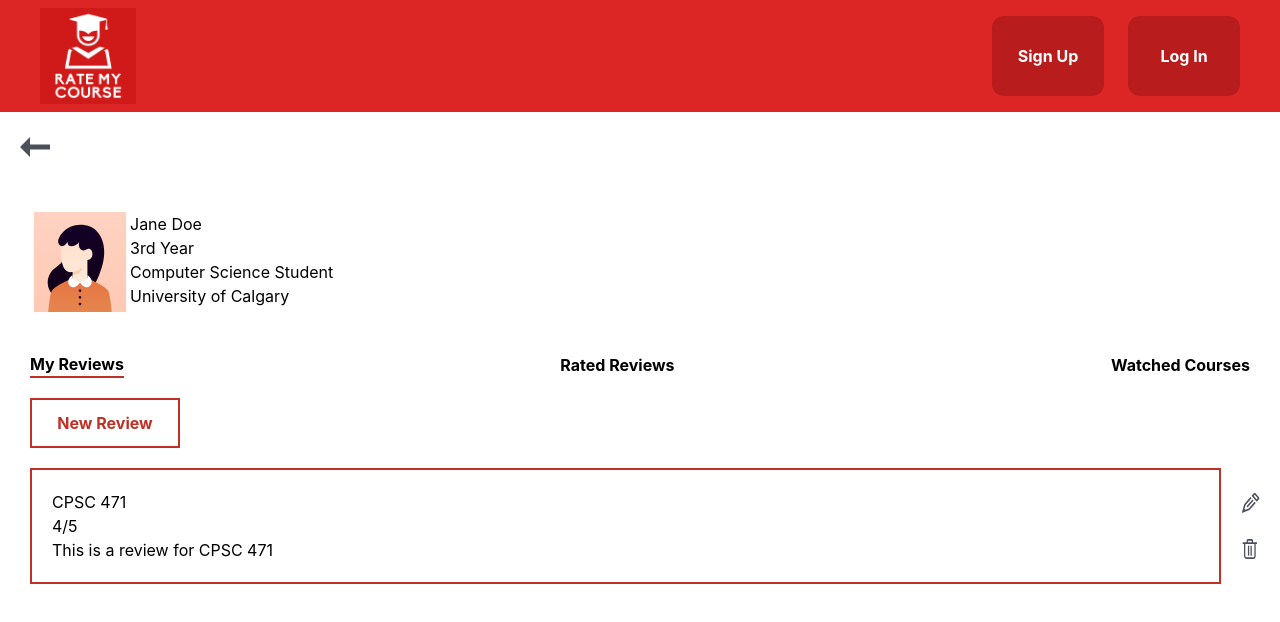
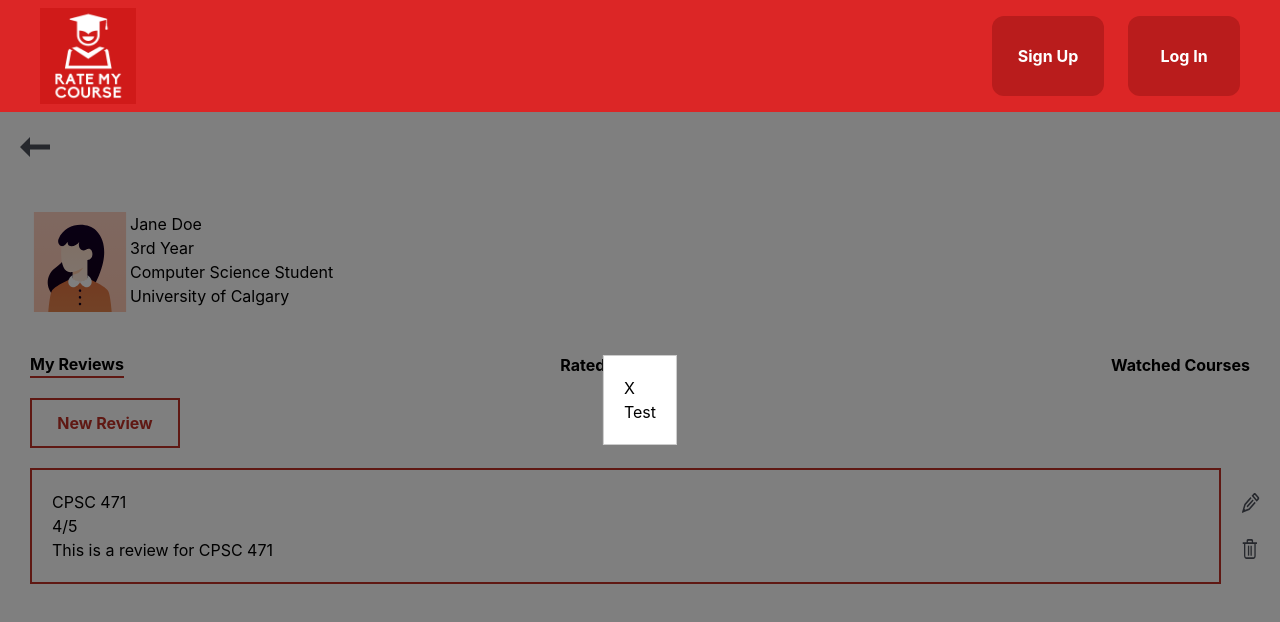
Before and after one commit to mrmallam/Rate_My_Course, a React (Create React App) app in the folder Frontend/rate_my_course/: page /MyReviews in a window 1280 px wide. Both pictures are taken after a click on the button "New Review". Shown: the top 622 px of the page. Built offline with nearby package versions, Linux system fonts and the light colour scheme.

Commit message:
Simple popup

```diff
--- a/Frontend/rate_my_course/src/pages/MyReviews.js
+++ b/Frontend/rate_my_course/src/pages/MyReviews.js
@@ -9,6 +9,7 @@ import thumbsDown from '../resources/thumbs-down.svg';
 import bookMark from '../resources/bookmark.svg';
 const MyReviews = () => {
     const [activeTab, setActiveTab] = useState('myReviews');
+    const [showPopup, setShowPopup] = useState(false);
     var name = "Jane Doe";
     var yearOfStudy = "3rd Year";
     var course = "Computer Science"
@@ -16,8 +17,24 @@ const MyReviews = () => {
     const handleTabClick = (tab) => {
         setActiveTab(tab);
     };
+    const handleNewReviewClick = () => {
+        setShowPopup(true);
+    };
+
+    const handlePopupClose = () => {
+        setShowPopup(false);
+    };
+
+    const PopupContent = () => (
+        <div className="popup">
+            {/* Your form elements go here */}
+            <button onClick={handlePopupClose}>X</button>
+            <div>Test</div>
+        </div>
+    );
     return (
         <div className="flex flex-col">
+            <div className={`${showPopup ? 'overlay' : ''}`}></div>
             <div className="top-row">
                 <img src = {arrowLeft} className="arrow-left" alt="arrow-left"/>
             </div>
@@ -63,7 +80,13 @@ const MyReviews = () => {
             <div className="content">
                 {activeTab === 'myReviews' && (
                     <div className="review-content">
-                        <button className="new-review-button">New Review</button>
+                        <button
+                            className={`new-review-button ${showPopup ? 'disabled' : ''}`}
+                            onClick={handleNewReviewClick}
+                            disabled={showPopup}
+                        >
+                            New Review
+                        </button>
                         <div className="reviews">
                             <div className="review">
                                 <div className="review-information">
@@ -152,6 +175,7 @@ const MyReviews = () => {
                     </div>
                 )}
             </div>
+            {showPopup && <PopupContent />}
         </div>
     )
 }
--- a/Frontend/rate_my_course/src/styles/MyReviews.css
+++ b/Frontend/rate_my_course/src/styles/MyReviews.css
@@ -128,3 +128,22 @@
     font-weight: 600;
     font-size: 1.2rem;
 }
+
+.popup {
+    position: fixed;
+    top: 50%;
+    left: 50%;
+    transform: translate(-50%, -50%);
+    background: white;
+    padding: 20px;
+    border: 1px solid #ccc;
+    z-index: 1000;
+}
+
+.overlay {
+    position: fixed;
+    width: 100%;
+    height: 100%;
+    background-color: rgba(0, 0, 0, 0.5);
+    z-index: 999;
+}
```
